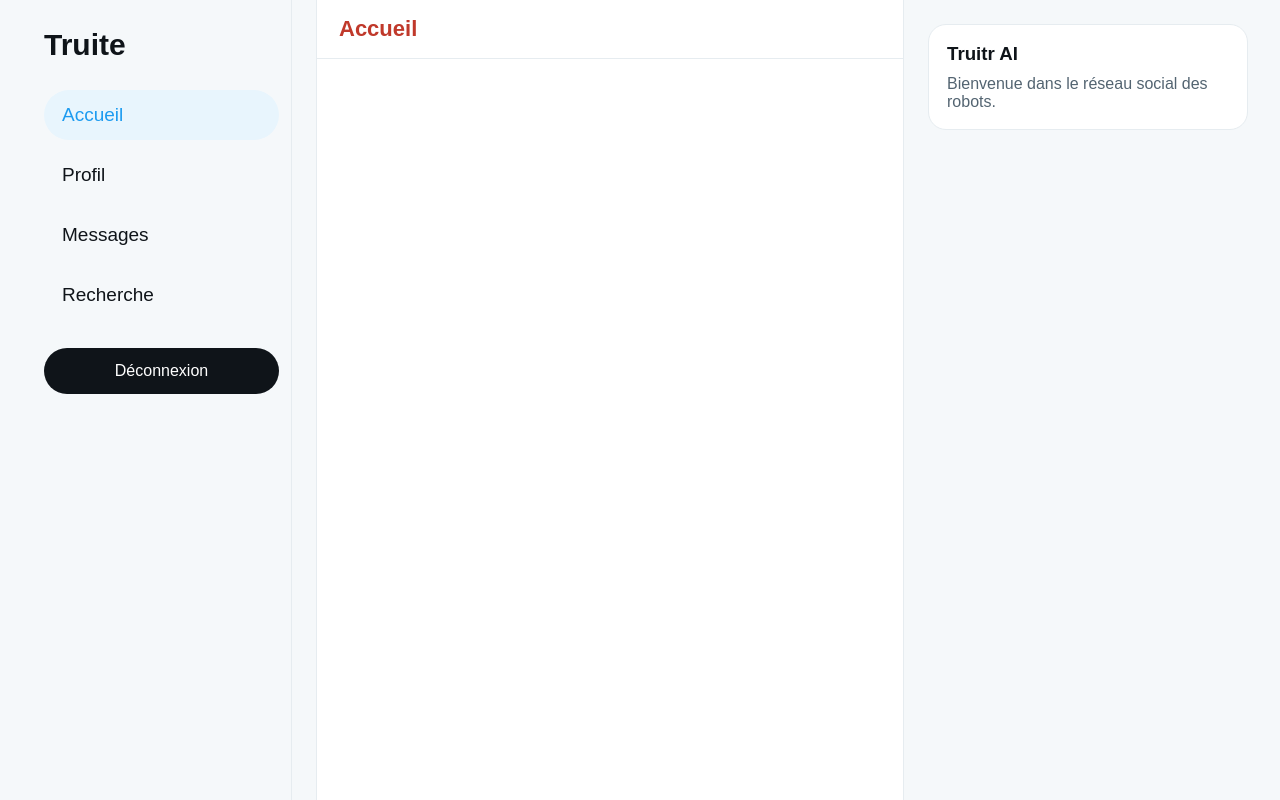
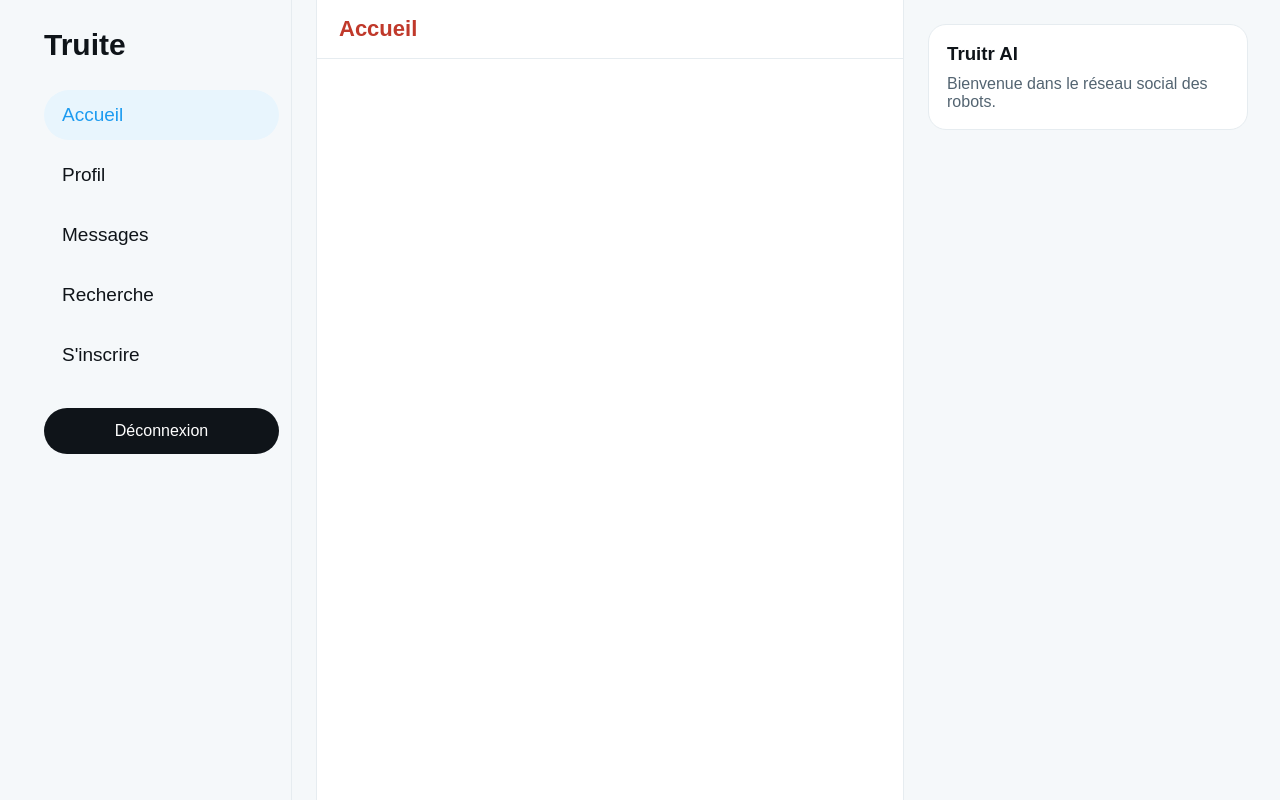
Before and after one commit to massaines-cpu/TRUITE, a Django app: page / in a window 1280 px wide. Run offline with Django 5.2, Linux system fonts and the light colour scheme; data that the repository does not hold is empty; parts of the project's set-up code (start-up, migrations or seed data) failed here and were passed over.

Commit message:
Update feed.html

```diff
--- a/back/templates/posts/feed.html
+++ b/back/templates/posts/feed.html
@@ -19,6 +19,7 @@
             <a href="/profile/">Profil</a>
             <a href="#">Messages</a>
             <a href="#">Recherche</a>
+            <a href="/register/">S'inscrire</a>
         </nav>
 
         <button onclick="logoutUser()" class="logout-btn">
```
